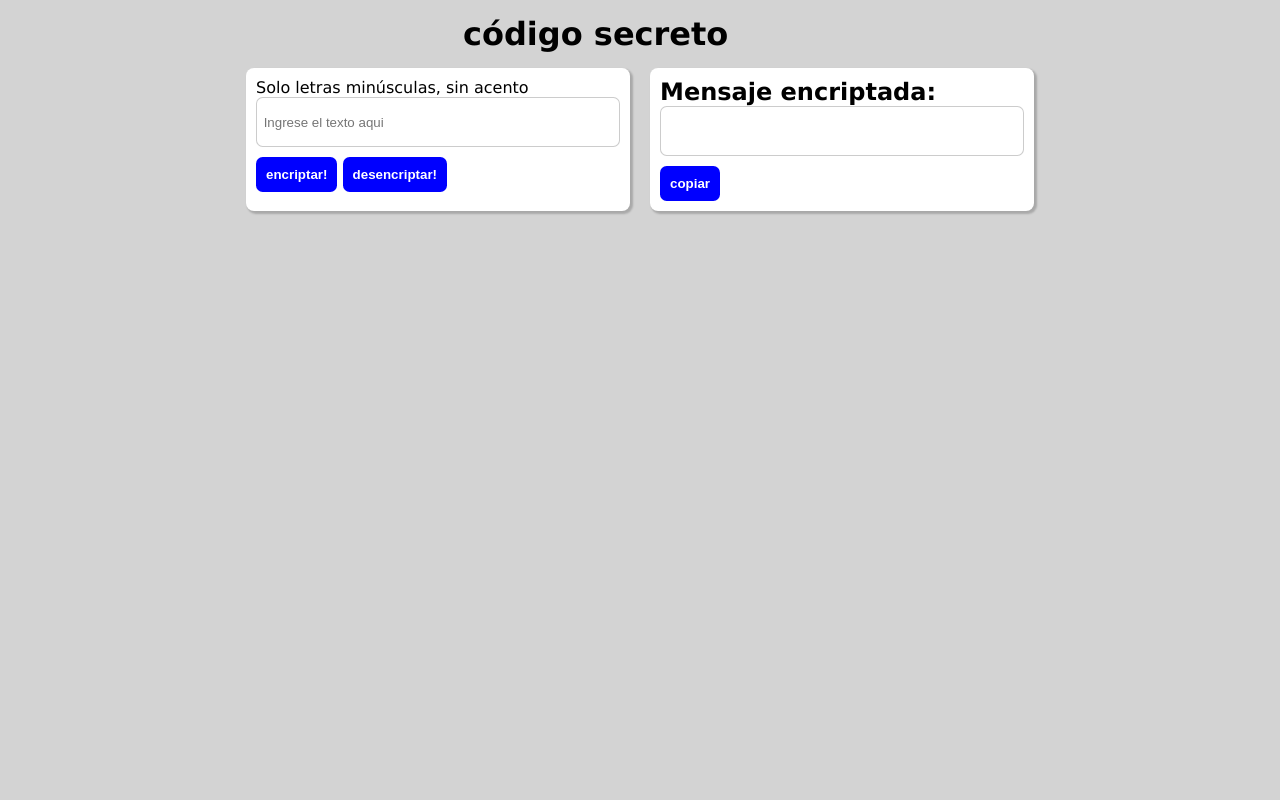
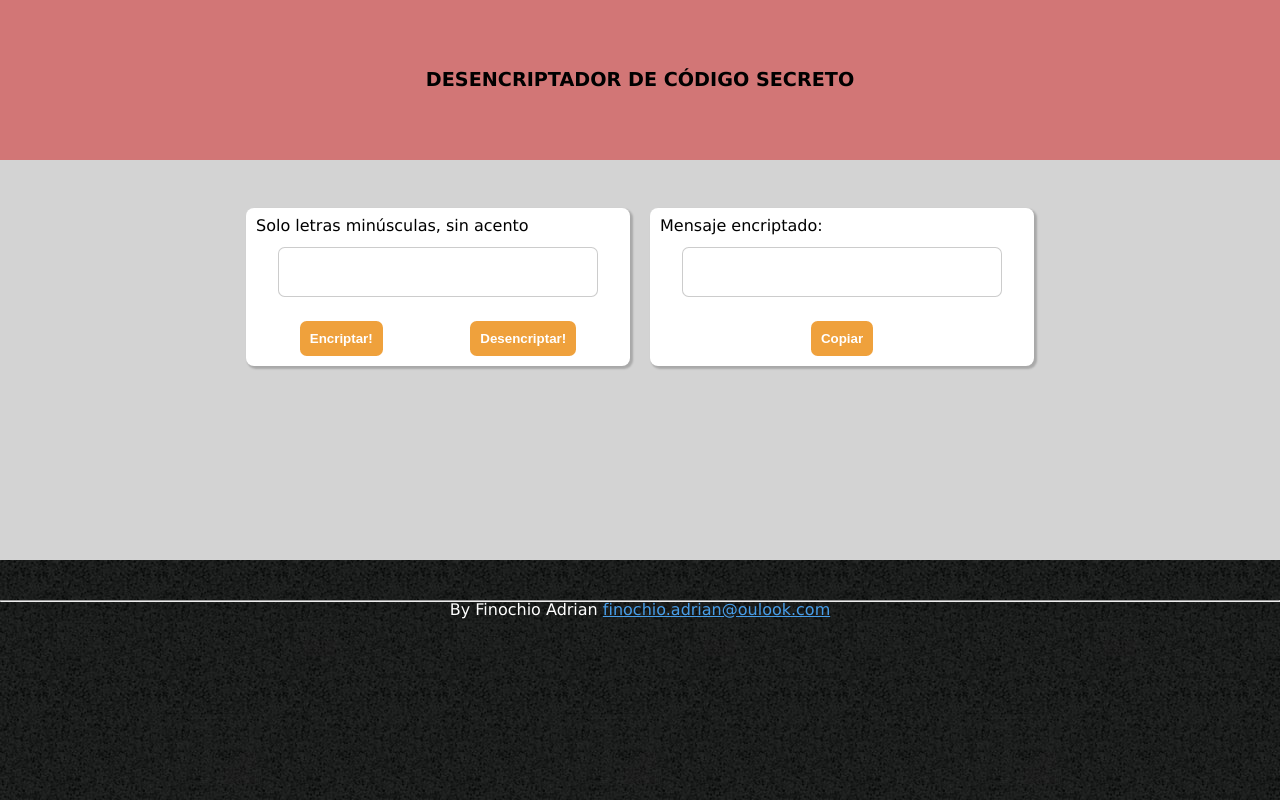
Before and after one commit to FinochioAdrian/1-Challenger-One-ALURA-Encriptador-Textos, a plain HTML site: page index.html in a window 1280 px wide. Drawn offline with Linux system fonts and the light colour scheme; files that its build step writes are made by us from their sources.

Commit message:
Actualizando index.html (estilos y objetos(nav, main y footer)), se añadio carpeta de imagenes y hoja de estilo reset.css

```diff
--- /dev/null
+++ b/css/reset.css
@@ -0,0 +1,48 @@
+/* http://meyerweb.com/eric/tools/css/reset/
+   v2.0 | 20110126
+   License: none (public domain)
+*/
+
+html, body, div, span, applet, object, iframe,
+h1, h2, h3, h4, h5, h6, p, blockquote, pre,
+a, abbr, acronym, address, big, cite, code,
+del, dfn, em, img, ins, kbd, q, s, samp,
+small, strike, strong, sub, sup, tt, var,
+b, u, i, center,
+dl, dt, dd, ol, ul, li,
+fieldset, form, label, legend,
+table, caption, tbody, tfoot, thead, tr, th, td,
+article, aside, canvas, details, embed,
+figure, figcaption, footer, header, hgroup,
+menu, nav, output, ruby, section, summary,
+time, mark, audio, video {
+	margin: 0;
+	padding: 0;
+	border: 0;
+	font-size: 100%;
+	font: inherit;
+	vertical-align: baseline;
+}
+/* HTML5 display-role reset for older browsers */
+article, aside, details, figcaption, figure,
+footer, header, hgroup, menu, nav, section {
+	display: block;
+}
+body {
+	line-height: 1;
+}
+ol, ul {
+	list-style: none;
+}
+blockquote, q {
+	quotes: none;
+}
+blockquote:before, blockquote:after,
+q:before, q:after {
+	content: '';
+	content: none;
+}
+table {
+	border-collapse: collapse;
+	border-spacing: 0;
+}
--- a/css/style.css
+++ b/css/style.css
@@ -9,19 +9,37 @@ body {
   font-family: Verdana, Geneva, Tahoma, sans-serif;
 }
 
-.main {
-  width: 80vw;
-  margin: auto;
+nav {
+  background: #d36161ce;
+  width: auto;
+  height: 20vh;
   display: flex;
   justify-content: center;
+  align-items: center;
+  margin: 0 0 3em;
 }
 
+
+
 .titulo {
-  padding: 15px;
-  width: 30vw;
-  margin: auto;
+  text-align: center;
+  width: 50vw;
+  text-transform: uppercase;
+  font-weight: bolder;
+  font-size: larger;
 
 }
+
+.main {
+  height: 40vh;
+  margin: 0 auto;
+  width: 80vw;
+  display: flex;
+  justify-content: center;
+
+
+}
+
 
 .box {
   padding: 10px;
@@ -30,24 +48,69 @@ body {
   background-color: white;
   border-radius: 0.5em;
   width: 30vw;
-  height: auto;
+  height: fit-content;
 }
+
+
+.text-input {
+  margin: 1em auto;
+  border-radius: 0.5em;
+  border: 1px solid rgba(0, 0, 0, 0.2);
+  display: block;
+  padding: 0.5em;
+  width: 25vw;
+  height: 50px;
+
+}
+.flex-buttom {
+  display: flex;
+  justify-content: space-around;
+}
+
+
 
 .btn {
   border: 0;
   color: white;
   font-weight: bold;
-  background-color: blue;
+  background-color: rgba(235, 138, 12, 0.8);
   padding: 10px;
+
   margin-top: 10px;
   border-radius: 0.5em;
+  text-transform: capitalize;
+  transition: 750ms;
+
+}
+.btn:hover{
+  background-color: rgb(255, 145, 0);
+  transform: scale(1.2);
 }
 
-.text-input {
-  border-radius: 0.5em;
-  border: 1px solid rgba(0, 0, 0, 0.2);
-  display: block;
-  padding: 0.5em;
+
+
+
+footer {
+  position: fixed;
+  margin: 2em 0 0 0;
   width: 100%;
-  height: 50px;
+  height: 30vh;
+  text-align: center;
+  background: url("../img/footer/bg.jpg");
+
 }
+
+
+
+footer hr {
+  margin-top: 40px;
+}
+
+.by {
+  color: #FFFFFF;
+  font-size: 1em;
+}
+
+.by a {
+  color: rgb(72, 158, 233);
+}
--- a/index.html
+++ b/index.html
@@ -1,32 +1,56 @@
 <!DOCTYPE html>
-<html lang="pt-br">
+<html lang="es-Ar">
+
 <head>
   <meta charset="UTF-8">
   <meta http-equiv="X-UA-Compatible" content="IE=edge">
   <meta name="viewport" content="width=device-width, initial-scale=1.0">
   <title>Document</title>
-  <link rel="stylesheet" href="style.css">
+
+  <link rel="stylesheet" href="css/reset.css">
+  <link rel="stylesheet" href="css/style.css">
 </head>
+
 <body>
-  <h1 class="titulo">código secreto</h1>
+  <nav>
+    <div>
+      <h1 class="titulo">Desencriptador de código secreto</h1>
+
+    </div>
+
+  </nav>
 
   <main class="main">
+
+
     <section class="form box">
       <form action="">
         <label for="input-texto">Solo letras minúsculas, sin acento</label>
-        <input class="text-input" type="text" name="input-texto" id="input-texto" placeholder="Ingrese el texto aqui">
-        <input class="btn" type="submit" value="encriptar!" id="btn-encriptar">
-        <input class="btn" type="submit" value="desencriptar!" id="btn-desencriptar">
+        <input class="text-input" type="text" name="input-texto" id="input-texto"></input>
+
+        <div class="flex-buttom">
+          <input class="btn" type="submit" value="encriptar!" id="btn-encriptar">
+          <input class="btn" type="submit" value="desencriptar!" id="btn-desencriptar">
+        </div>
       </form>
     </section>
 
     <section class="msg box">
-      <h2 id="">Mensaje encriptada:</h2>
+      <h2 id="">Mensaje encriptado:</h2>
       <input class="text-input" type="text" id="msg"></input>
-      <input class="btn" type="submit" value="copiar" id="btn-copy">
+      <div class="flex-buttom">
+        <input class="btn" type="submit" value="copiar" id="btn-copy">
+      </div>
     </section>
+
+
   </main>
+  <footer>
+    <hr>
+    <p class="by">By Finochio Adrian <a href="mailto:finochio.adrian@oulook.com">finochio.adrian@oulook.com</a> </p>
+  </footer>
 
-  <script src="script.js"></script>
+  <script src="js/script.js"></script>
 </body>
+
 </html>
```
Also changed, not shown: img/footer/bg.jpg (added).
